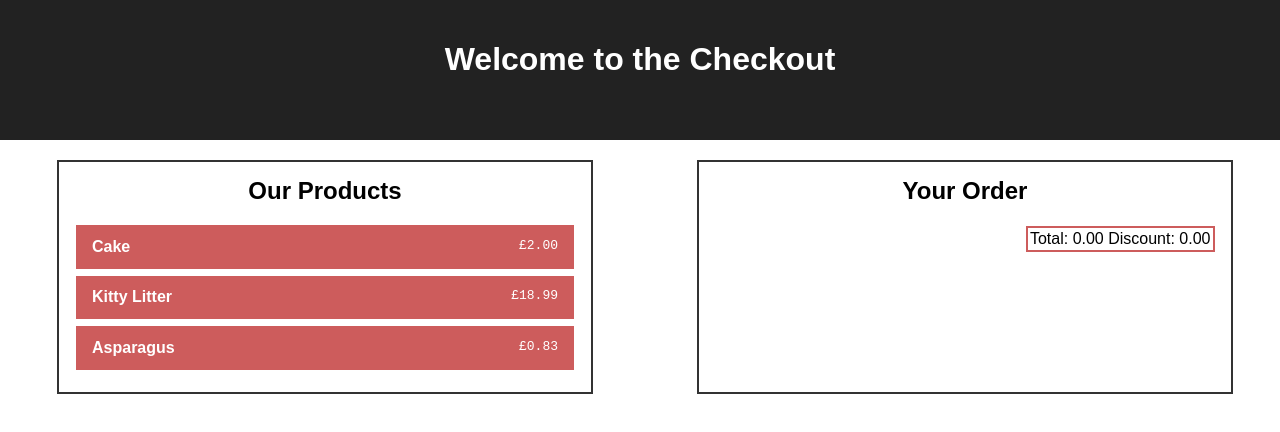
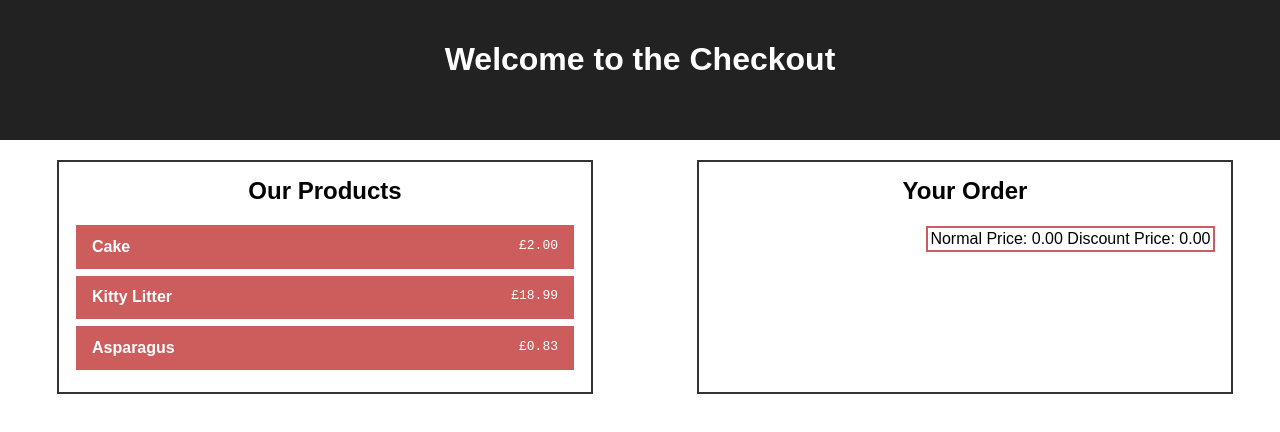
Before and after one commit to benjicwood/test-checkout, a React (Create React App) app: page / in a window 1280 px wide. Shown: the top 432 px of the page. Built offline with nearby package versions, Linux system fonts and the light colour scheme.

Commit message:
change price names for clarity

```diff
--- a/src/components/Order/Order.js
+++ b/src/components/Order/Order.js
@@ -30,10 +30,10 @@ class OrderComponent extends Component {
           </div>;
         })}
         <h4 className='price'>
-          Total: {formattedPrice(
+          Normal Price: {formattedPrice(
             this.props.total.reduce(
               (prev, curr) => prev + curr))
-          } Discount: {discountedPrice(
+          } Discount Price: {discountedPrice(
             this.props.total.reduce(
               (prev, curr) => prev + curr))
             }
--- a/src/helpers/price.js
+++ b/src/helpers/price.js
@@ -3,6 +3,7 @@ export const formattedPrice = (num) => {
 };
 
 export const discountedPrice = (num) => {
-  if (num > 1000) { return (num / 100 * 0.8).toFixed(2); }
+  if (num > 1000) {
+    return (num / 100 * 0.8).toFixed(2); }
   return (num / 100).toFixed(2);
 };
```
